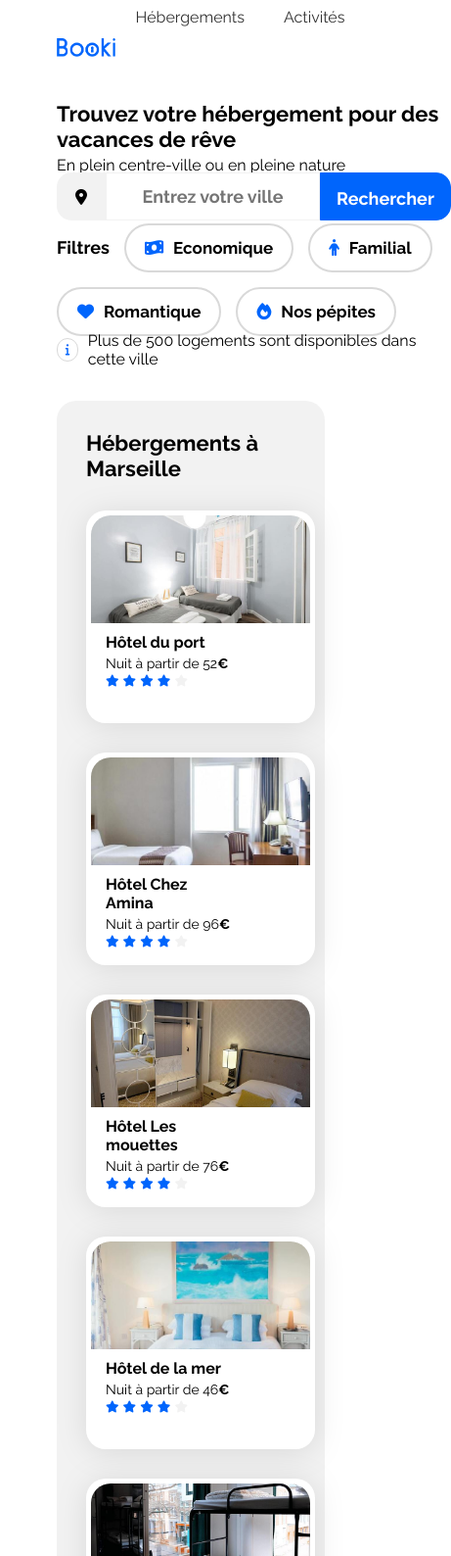
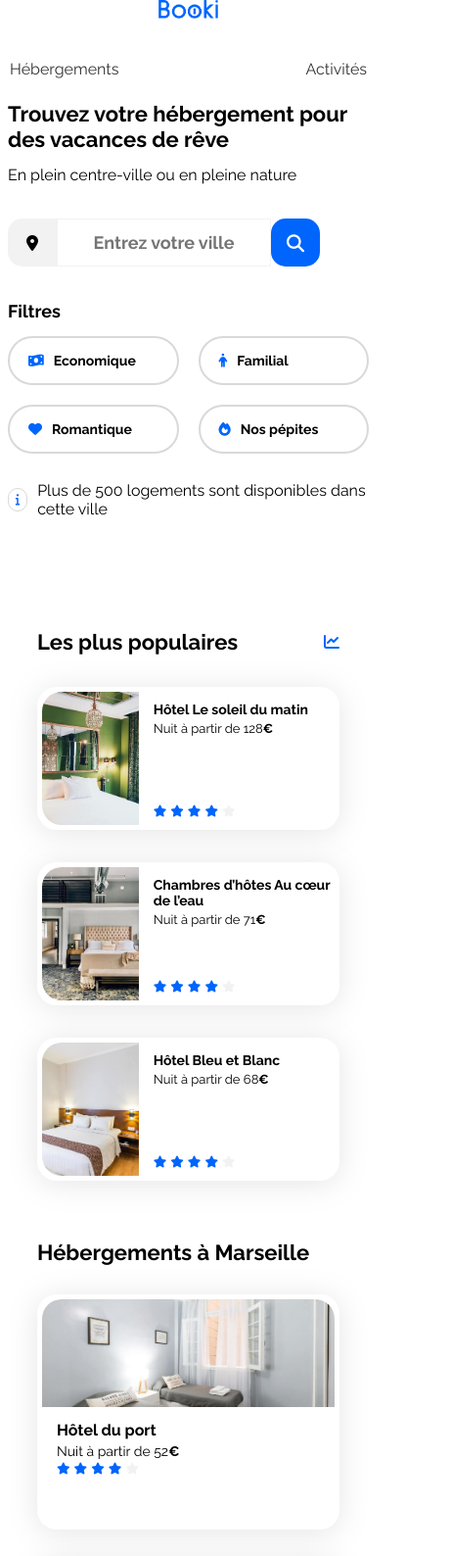
Before and after one commit to lamben2007/Projet2_booki, a plain HTML site: page index.html in a window 390 px wide. Shown: the top 1588 px of the page at 98% size, 461 px wide, since content can reach past the window. Drawn offline with Linux system fonts and the light colour scheme.

Commit message:
Mise en place du responsive design + Validation W3C CSS HTML

```diff
--- a/css/style.css
+++ b/css/style.css
@@ -16,6 +16,7 @@
 body {
     display: flex;
     justify-content: center;
+    margin: 0px;
 }
 
 
@@ -23,6 +24,7 @@ main{
     display: flex;
     flex-direction: column;
     gap: 40px;
+    padding: 8px;
 }
 
 
@@ -40,15 +42,17 @@ main{
 .header-logo {
     display: flex;
     justify-content: center;
-    /* Centre horizontalement */
     align-items: center;
-    /* Centre verticalement */
+}
+
+.header-logo img{
+    height: 19px;
 }
 
 .header-menu ul {
     list-style-type: none;
     /* Supprime les puces de la liste */
-    padding: 0;
+    padding: 8px 0px 0px 0px;
     /* Supprime le padding par défaut */
     margin: 0;
     /* Supprime les marges par défaut */
@@ -59,7 +63,7 @@ main{
 }
 
 .header-menu li {
-    margin: 0 10px;
+    margin: 0px 0px;
     /* Espace autour des items si nécessaire */
 }
 
@@ -76,24 +80,18 @@ main{
 }
 
 .header-menu a:hover {
-    color: #0004ff;
-    /* Change la couleur du texte au survol */
+    color: #0004ff;    /* Change la couleur du texte au survol */
 }
 
 .header-menu a:focus {
     color: #0065FC;
     border-top: 2px solid #0065FC;
-    /* Ajoute une bordure de 3px en haut */
     padding-top: 6px;
-    /* Ajuste le padding pour compenser la bordure */
 }
 
 .header-menu a.active {
     color: #0065FC;
-    border-top: 2px solid #0065FC;
-    /* Ajoute une bordure de 3px en haut */
     padding-top: 6px;
-    /* Ajuste le padding pour compenser la bordure */
 }
 
 
@@ -109,25 +107,16 @@ main{
 
 /***** INFO GROUP - HEADLINE ************/
 
-.infogroup-headline {
-    height: 53px;
-}
-
 .infogroup-headline h1 {
     font-size: 22px;
 }
 
 .infogroup-headline p {
-    margin-top: -10px;
+    margin: 0px;
 }
 
 
 /***** INFO GROUP - SEARCHBAR ************/
-
-/* .infogroup-searchbar {
-    margin-top: 20px;
-    margin-bottom: 40px;
-} */
 
 .infogroup-searchbar-container {
     display: flex;
@@ -155,20 +144,27 @@ main{
     text-align: center;
 }
 
-#infogroup-searchbar-rechercher input {
-    height: 49px;
+#infogroup-searchbar-rechercher button {
+    padding: 15px 16px 15px 16px;
     font-size: 18px;
     font-weight: 700;
     background-color: #0065FC;
     color: white;
+    border: none;
     border-top-right-radius: 15px;
     border-bottom-right-radius: 15px;
-    border: 1px solid #0065FC;
-    padding-top: 15px;
-    padding-right: 16px;
-    padding-bottom: 15px;
-    padding-left: 16px;
-}
+    cursor: pointer;
+    display: flex;
+    align-items: center;
+    height: 100%;
+  }
+
+  /* Masquer l'icône par défaut */
+  #infogroup-searchbar-rechercher .fa-search {
+    display: none;
+    /* margin-right: 8px; */
+  }
+
 
 .fa-location-dot {
     color: black;     /* Couleur de l'icône */
@@ -181,12 +177,12 @@ main{
 
 
 .infogroup-filterbar {
-    height: 50px;
+    /* height: 50px; */
     display: flex;
     flex-direction: row;
-    flex-wrap: wrap;
+    /* flex-wrap: wrap; */
     gap: 15px;
-    align-content: center;
+    align-content: flex-start;
 
 }
 
@@ -194,15 +190,21 @@ main{
     font-size: 18px;
     font-weight: 700;
     display: flex;
-    justify-content: center; /* Centre horizontalement */
+    justify-content:flex-start;
     align-items: center; /* Centre verticalement */
 }
 
+#infogroup-filterbar-boutons{
+    display: flex;
+    flex-wrap: wrap;
+    justify-content: space-between;
+    gap: 20px;
+}
 
 
 /* Style général du bouton */
-.btn-rounded {
-    height: 50px;
+#infogroup-filterbar-boutons .btn-rounded {
+    height: 38px;
     display: flex;
     gap: 10px;
     align-items: center; /* Pour centrer verticalement */
@@ -227,7 +229,7 @@ main{
 }
 
 /* Effet hover */
-.btn-rounded:hover {
+#infogroup-filterbar-boutons .btn-rounded:hover {
     background-color: #DEEBFF;
 }
 
@@ -344,13 +346,15 @@ a {
 .hebergements-cards .card {
     display: flex;
     flex-direction: column;
+    flex-basis: 230px;
+    flex-grow: 1;
+    flex-shrink: 1;
     height: 207px;
-    /* margin-top: 33px; */
 }
 
 
 .hebergements-cards img {
-    width: 224px;
+    width: 100%;
     height: 110px;
     border-top-left-radius: 20px;
     /* border-bottom-left-radius: 20px; */
@@ -450,14 +454,18 @@ a {
 .activites-cards .card {
     display: flex;
     flex-direction: column;
-    width: 297px;
-    height: 439px;
+    flex-basis: 100px;
+    flex-grow: 1;
+    flex-shrink: 1;
+    /* width: 297px; */
+    /* height: 439px; */
     padding: 0px;
 }
 
 .activites-cards img {
-    /* width: 33%; */
-    height: 380px;
+    width: 100%;
+    height: 390px;
+    object-fit: cover;
     border-top-left-radius: 20px;
     border-top-right-radius: 20px;
 }
@@ -477,6 +485,7 @@ a {
     display: flex;
     background-color: #F2F2F2;
     justify-content: space-between;
+    margin-top: 30px;
 }
 
 .footer-title {
@@ -500,6 +509,17 @@ a {
 /****** Media queries ***********/
 /* Medium devices (tablets, less/equal than 1024px) */
 @media (max-width: 1024px) {
+
+
+    .infogroup-filterbar{
+        flex-direction: column;
+    }
+
+    #infogroup-filterbar-boutons{
+        justify-content: flex-start;
+    }
+
+
     .hebergements-and-populaires {
         flex-direction: column;
     }
@@ -507,6 +527,8 @@ a {
     .hebergements {
         width: 100%;
     }
+
+
 
     .populaires {
         width: 100%;
@@ -530,9 +552,95 @@ a {
     .populaires-cards .card-subtitle {
         font-size: 13px;
     }
+
+
+    .activites-cards img {
+        height: 147px;
+    }
+
 }
 
 /* Small devices (phones, less than 768px) */
 @media (max-width: 767.98px) {
-    /* ... */
+
+    .main-container {
+        padding: 0px 5px 0px 0px;
+    }
+
+    .hebergements-and-populaires section {
+        background-color: white;
+    }
+
+    .header-container {
+        flex-direction: column;
+    }
+
+
+    .header-menu ul{
+        justify-content: space-between;
+    }
+
+    .header-menu a:focus {
+        border-top: 0px;
+        border-bottom: 2px solid #0065FC;
+    }
+
+    /* Le texte du bouton est masqué en mode mobile */
+    #infogroup-searchbar-rechercher button span {
+        display: none;
+    }
+
+
+    /* Le bouton est un peu plus petit */
+    #infogroup-searchbar-rechercher button {
+        padding: 10px;
+        width: 50px;
+        height: 100%;
+        justify-content: center;
+        border-radius: 15px;
+    }
+
+    /* L'icône de loupe est affichée */
+    #infogroup-searchbar-rechercher .fa-search {
+        display: inline-block;
+        font-size: 18px;
+    }
+
+    .infogroup-filterbar{
+        flex-wrap: wrap;
+    }
+
+    #infogroup-filterbar-boutons .btn-rounded {
+        flex-basis: 110px;
+        flex-grow: 1;
+        flex-shrink: 1;
+        font-size: 14px;
+    }
+
+
+    .hebergements-and-populaires .populaires{
+        order: -1;
+    }
+
+    .hebergements-cards {
+        flex-direction: column;
+    }
+
+    .populaires-cards {
+        flex-direction: column;
+    }
+
+    .populaires-cards a{
+        width: 100%;
+    }
+
+
+    .activites-cards{
+        flex-direction: column;
+    }
+
+    .footer-container{
+        display: flex;
+        flex-direction: column;
+    }
 }
--- a/index.html
+++ b/index.html
@@ -10,7 +10,7 @@
     <link href="https://fonts.googleapis.com/css2?family=Raleway:wght@400;500;700&display=swap" rel="stylesheet">
     <link rel="stylesheet" href="https://cdnjs.cloudflare.com/ajax/libs/font-awesome/6.2.1/css/all.min.css"
         integrity="sha512-MV7K8+y+gLIBoVD59lQIYicR65iaqukzvf/nwasF0nqhPay5w/9lJmVM2hMDcnK1OnMGCdVK+iQrJ7lzPJQd1w=="
-        crossorigin="anonymous" referrerpolicy="no-referrer" />
+        crossorigin="anonymous" referrerpolicy="no-referrer">
     <link rel="stylesheet" href="./css/style.css">
 </head>
 
@@ -22,7 +22,7 @@
             <div class="header-container">
 
                 <div class="header-logo">
-                    <img src="./images/logo/Booki.png" height="19px" alt="Logo Booki" />
+                    <img src="./images/logo/Booki.png" alt="Logo Booki">
                 </div>
 
                 <nav class="header-menu">
@@ -48,7 +48,7 @@
 
                 <div class="infogroup-searchbar">
 
-                    <form method="get" action="">
+                    <form method="get" action="#">
 
                         <div class="infogroup-searchbar-container">
 
@@ -61,7 +61,11 @@
                             </div>
 
                             <div id="infogroup-searchbar-rechercher">
-                                <input type="submit" value="Rechercher">
+
+                                <button type="submit">
+                                    <i class="fas fa-search"></i> <!-- Icône de loupe -->
+                                    <span>Rechercher</span> <!-- Texte du bouton (masqué en mode mobile) -->
+                                </button>
                             </div>
 
                         </div>
@@ -72,36 +76,34 @@
 
                 <div class="infogroup-filterbar">
 
-                    <div id="infogroup-filterbar-title">Filtres</div>
+                    <div id="infogroup-filterbar-title">
+                        <span>Filtres</span>
+                    </div>
 
-                    <div>
-                        <button class="btn-rounded">
+                    <div id="infogroup-filterbar-boutons">
+
+                        <a class="btn-rounded" href="#">
                             <i class="fa-solid fa-money-bill-wave"></i>
                             <span>Economique</span>
-                        </button>
+                        </a>
+
+                        <a class="btn-rounded" href="#">
+                            <i class="fa-solid fa-person"></i>
+                            <span>Familial</span>
+                        </a>
+
+                        <a class="btn-rounded" href="#">
+                            <i class="fa-solid fa-heart"></i>
+                            <span>Romantique</span>
+                        </a>
+
+                        <a class="btn-rounded" href="#">
+                            <i class="fa-solid fa-fire"></i>
+                            <span>Nos pépites</span>
+                        </a>
+
                     </div>
 
-
-                    <div>
-                        <button class="btn-rounded">
-                            <i class="fa-solid fa-person"></i>
-                            <span>Familial</span>
-                        </button>
-                    </div>
-
-                    <div>
-                        <button class="btn-rounded">
-                            <i class="fa-solid fa-heart"></i>
-                            <span>Romantique</span>
-                        </button>
-                    </div>
-
-                    <div>
-                        <button class="btn-rounded">
-                            <i class="fa-solid fa-fire"></i>
-                            <span>Nos pépites</span>
-                        </button>
-                    </div>
 
                 </div>
 
@@ -129,8 +131,8 @@
 
                     <div class="hebergements-cards">
 
-                        <a href="#">
-                            <article class="card">
+                        <a href="#" class="card">
+                            <article >
 
                                 <img src="./images/hebergements/fred-kleber.jpg"
                                     alt="Image de la chambre d'hôtel montrant un lit">
@@ -155,8 +157,8 @@
                         </a>
 
 
-                        <a href="#">
-                            <article class="card">
+                        <a href="#" class="card">
+                            <article>
 
                                 <img src="./images/hebergements/febrian-zakaria.jpg"
                                     alt="Image de la chambre d'hôtel montrant un lit">
@@ -181,8 +183,8 @@
                         </a>
 
 
-                        <a href="#">
-                            <article class="card">
+                        <a href="#" class="card">
+                            <article>
 
                                 <img src="./images/hebergements/reisetopia.jpg"
                                     alt="Image de la chambre d'hôtel montrant un lit">
@@ -207,8 +209,8 @@
                         </a>
 
 
-                        <a href="#">
-                            <article class="card">
+                        <a href="#" class="card">
+                            <article>
 
                                 <img src="./images/hebergements/annie-spratt.jpg"
                                     alt="Image de la chambre d'hôtel montrant un lit">
@@ -233,8 +235,8 @@
                         </a>
 
 
-                        <a href="#">
-                            <article class="card">
+                        <a href="#" class="card">
+                            <article>
 
                                 <img src="./images/hebergements/marcus-loke.jpg"
                                     alt="Image de la chambre d'hôtel montrant un lit">
@@ -259,8 +261,8 @@
                         </a>
 
 
-                        <a href="#">
-                            <article class="card">
+                        <a href="#" class="card">
+                            <article>
 
                                 <img src="./images/hebergements/nicate-lee.jpg"
                                     alt="Image de la chambre d'hôtel montrant un lit">
@@ -374,8 +376,8 @@
 
                     <div class="activites-cards">
 
-                        <a href="#">
-                            <article class="card">
+                        <a href="#" class="card">
+                            <article>
 
                                 <img src="./images/activites/reno-laithienne.jpg" alt="Image du vieux-port">
 
@@ -386,8 +388,8 @@
                             </article>
                         </a>
 
-                        <a href="#">
-                            <article class="card">
+                        <a href="#" class="card">
+                            <article>
 
                                 <img src="./images/activites/paul-hermann.jpg" alt="Image du Fort de Pomègues">
 
@@ -398,8 +400,8 @@
                             </article>
                         </a>
 
-                        <a href="#">
-                            <article class="card">
+                        <a href="#" class="card">
+                            <article>
 
                                 <img src="./images/activites/kilyan-sockalingum.jpg" alt="Image du Parc National des Calanques">
 
@@ -410,8 +412,8 @@
                             </article>
                         </a>
 
-                        <a href="#">
-                            <article class="card">
+                        <a href="#" class="card">
+                            <article>
 
                                 <img src="./images/activites/florian-wehde.jpg" alt="Image de Notre-Dame-de-la-Garde">
 
@@ -436,28 +438,22 @@
             <div class="footer-container">
 
                 <div class="footer-section">
-                    <div>
-                        <h3 class="footer-title">A propos</h3>
-                    </div>
-                    <div> <a href="#">Fonctionnement du site</a> </div>
-                    <div> <a href="#">Conditions générales</a></div>
-                    <div> <a href="#">Données et confidentialités</a></div>
+                    <h3 class="footer-title">A propos</h3>
+                    <a href="#">Fonctionnement du site</a>
+                    <a href="#">Conditions générales</a>
+                    <a href="#">Données et confidentialités</a>
                 </div>
 
                 <div class="footer-section">
-                    <div>
-                        <h3 class="footer-title">Nos hébergements</h3>
-                    </div>
-                    <div><a href="#">Charte qualité</a></div>
-                    <div><a href="#">Proposer votre hôtel</a></div>
+                    <h3 class="footer-title">Nos hébergements</h3>
+                    <a href="#">Charte qualité</a>
+                    <a href="#">Proposer votre hôtel</a>
                 </div>
 
                 <div class="footer-section">
-                    <div>
-                        <h3 class="footer-title">Assistance</h3>
-                    </div>
-                    <div><a href="#">Centre d'aide</a></div>
-                    <div><a href="#">Nous contacter</a></div>
+                    <h3 class="footer-title">Assistance</h3>
+                    <a href="#">Centre d'aide</a>
+                    <a href="#">Nous contacter</a>
                 </div>
 
             </div>
```
